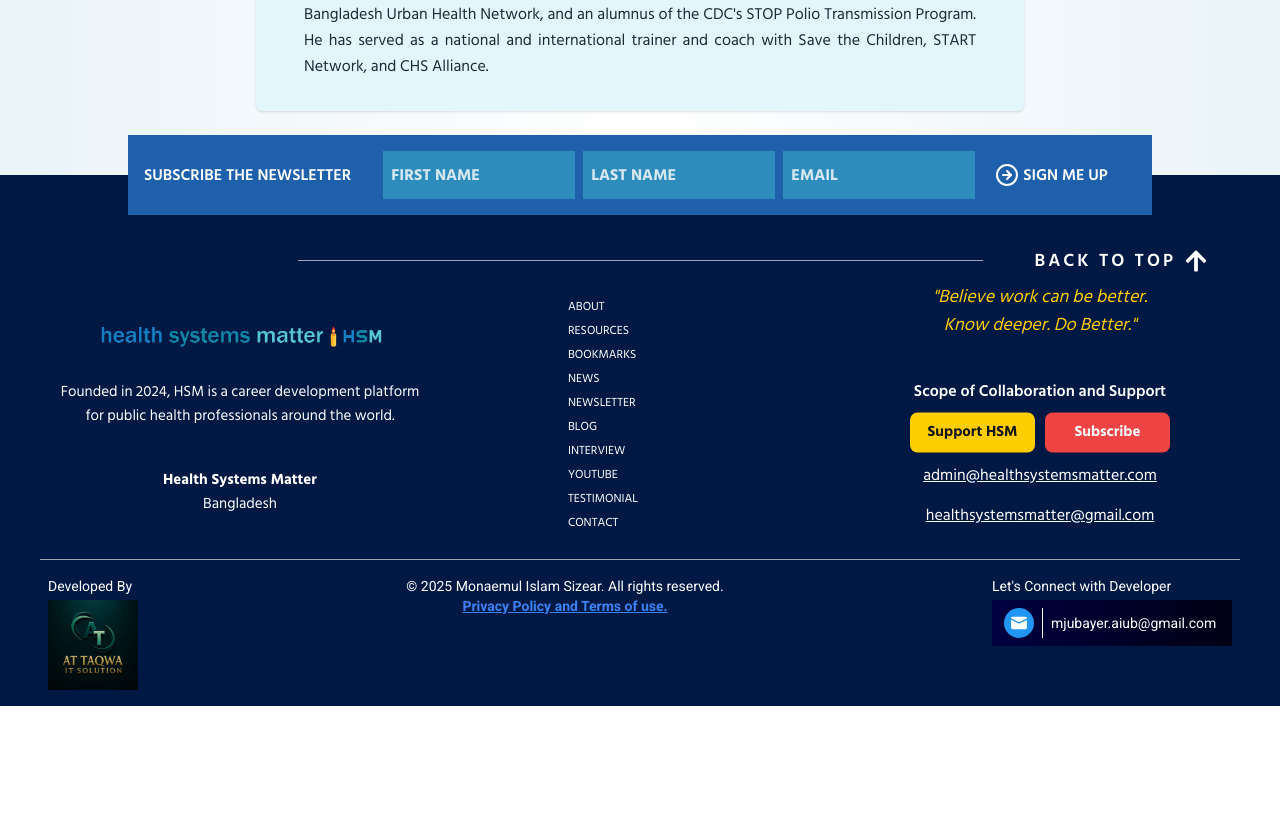
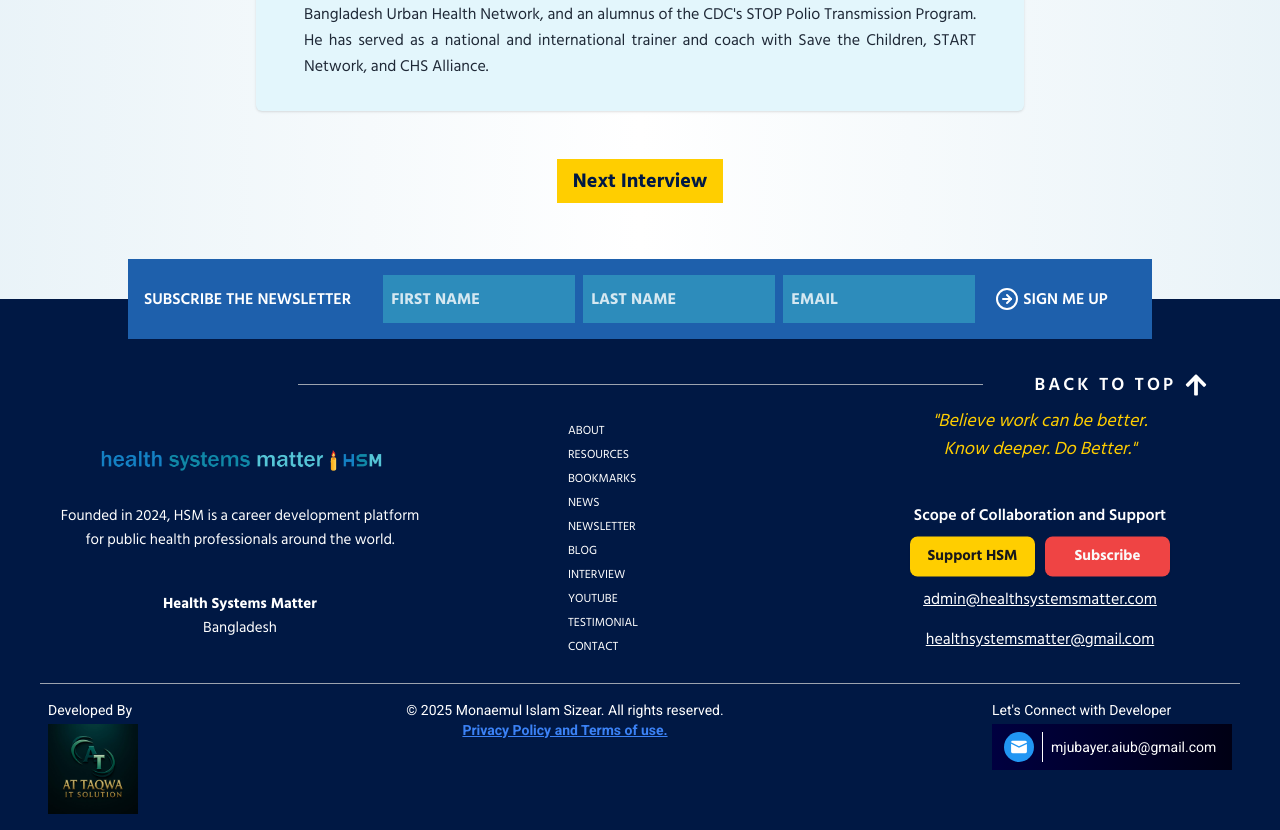
Before and after one commit to Muhammad-AIUB/HSM, a Next.js app: page /interview/global-health-expert-and-co-country-director in a window 1280 px wide. Shown: the part 6580-7410 px from the top of the page. Before the commit the page ends 7286 px from the top, so only its background shows below. Built offline with nearby package versions, Linux system fonts and the light colour scheme.

Commit message:
add next interview buton

```diff
--- a/app/interview/global-health-expert-and-co-country-director/page.tsx
+++ b/app/interview/global-health-expert-and-co-country-director/page.tsx
@@ -1,6 +1,7 @@
 import Image from "next/image";
 import { FaLinkedin } from "react-icons/fa";
 import BioOfArefinIslam from "./BioOfArefinIslam";
+import NextButton from "@/components/Shared/NextButton";
 
 const GlobalHealthExpertAndCoCountryDirector = () => {
   return (
@@ -258,6 +259,13 @@ const GlobalHealthExpertAndCoCountryDirector = () => {
         </div>
       </div>
       <BioOfArefinIslam />
+      <div className="mt-4">
+        <NextButton
+          href="/interview/leading-with-heart-and-purpose-almeer-ahsan"
+          text="Next Interview"
+          className="bg-[#FFCE00] text-[#001844]"
+        />
+      </div>
     </div>
   );
 };
```
